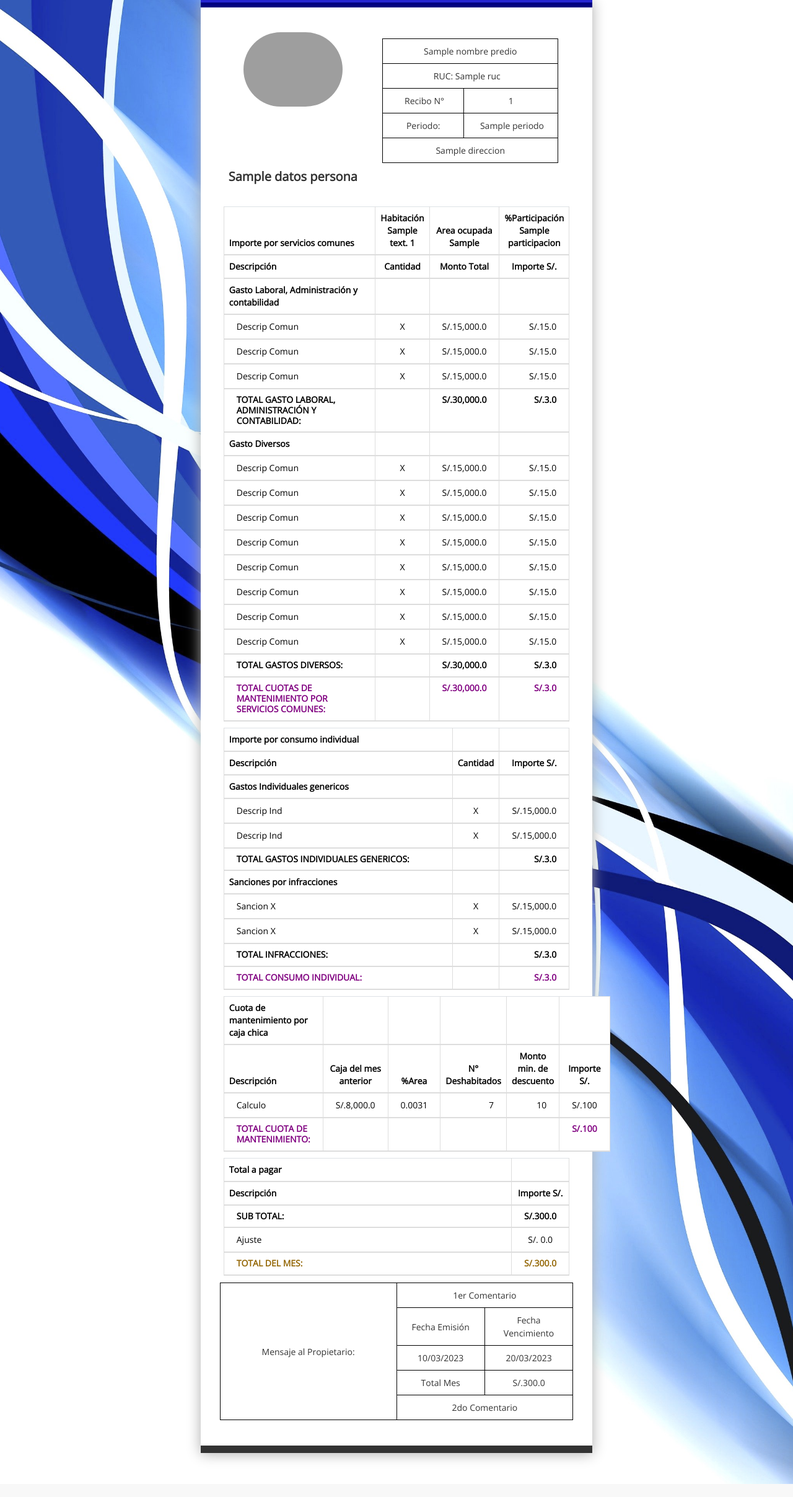
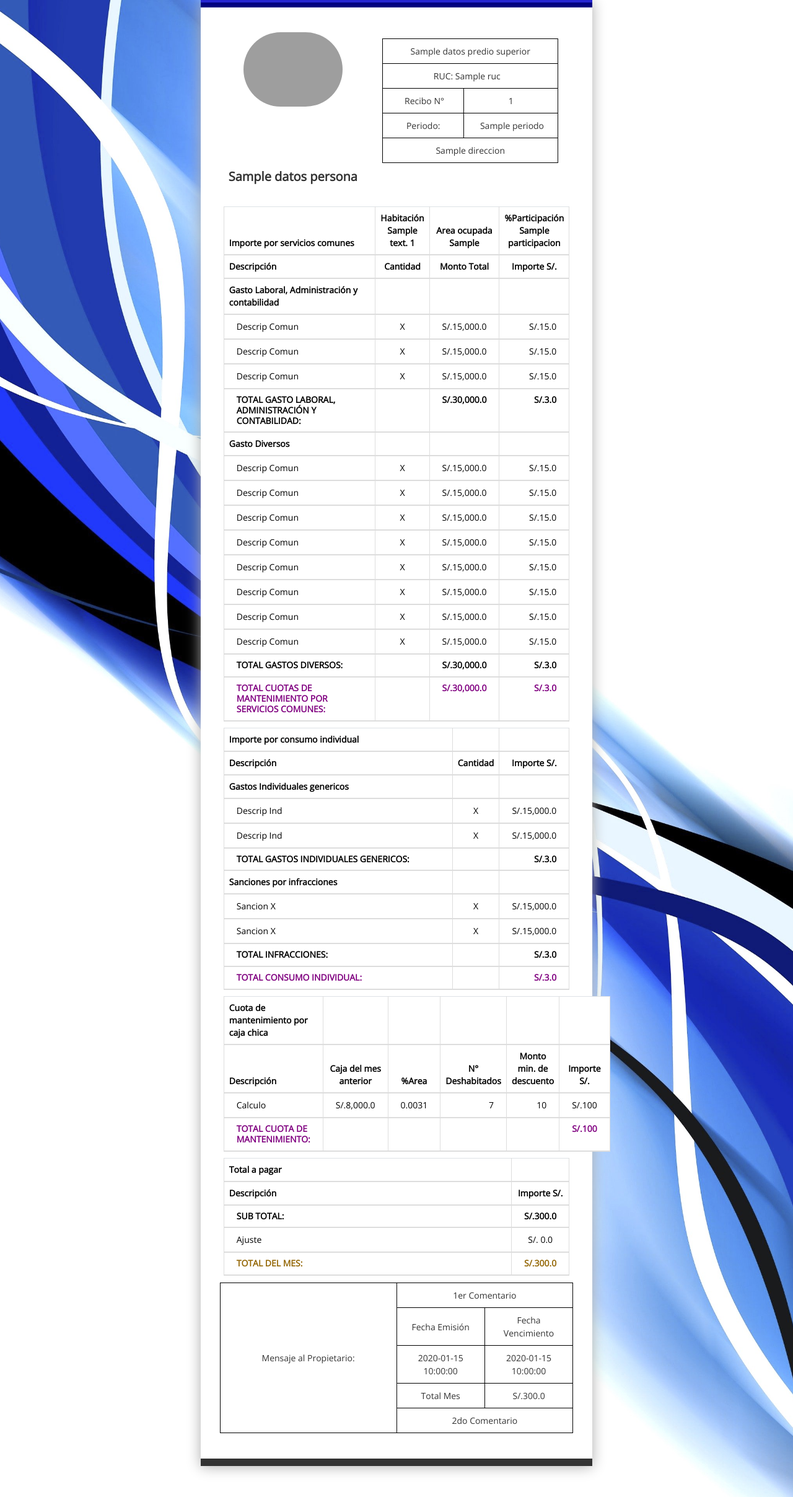
Before and after one commit to DiegoQuiF/CONDOSA-CUS07, a Flask app: template templates/reciboTotal.html in a window 1280 px wide. Shown: the whole page at 62% size. Before the commit the page ends 2394 px from the top, so only its background shows below. Run offline with Flask 3, Linux system fonts and the light colour scheme; the template is opened without the code that fills it: most values are stand-ins (such as "Sample title", 1, 10 or a date in 2020); some libraries are stand-ins or nearby versions; grey boxes are pictures that could not be loaded.

Commit message:
Summary
Mejoras en la extracción de datos, aun falta terminar los datos superiores del recibo.

```diff
--- a/app.py
+++ b/app.py
@@ -119,29 +119,28 @@ def descargarRecibo(id):
 @app.route('/<int:id>/cuadroCostos/descargarRecibo/<int:id2>')
 def reciboTotal(id, id2):
 
-    datosPredio = []
+    datosPredioSuperior = []
     datosPersona = []
-    #DATOS DEL PREDIO Y EL RECIBO
-    consultaRecibo_Predio = "select PR.id_predio, CONCAT(TP.nomre_predio, ' \"', PR.descripcion, '\"') as nombre_predio, PR.ruc, MR.n_recibo, MR.periodo, PR.direccion from tipo_predio TP, predio PR, mant_recibo MR where TP.id_tipo_predio = PR.id_tipo_predio and PR.id_predio = "+str(id)+";"
+    datosPredioInferior = []
+    #DATOS DEL PREDIO Y EL RECIBO de la parte Superior
+    consultaRecibo_PredSup = "select PR.id_predio, CONCAT(TP.nomre_predio, ' \"', PR.descripcion, '\"') as nombre_predio, PR.ruc, MR.n_recibo, MR.periodo, PR.direccion from tipo_predio TP, predio PR, mant_recibo MR where TP.id_tipo_predio = PR.id_tipo_predio and PR.id_predio = "+str(id)+";"
     #DATOS DE LA PERSONA
     consultaRecibo_Persona = "select PD.id_predio, CA.numero, CONCAT(PE.nombres, ' ', PE.apellido_paterno, ' ', PE.apellido_materno) as nombreCompleto, CA.area, CA.participacion, PMDU.descripcion  from persona PE, propietario PR, casa CA,predio PD, predio_mdu PMDU where PR.id_persona = PE.id_persona and PR.id_casa = CA.id_casa and PD.id_predio = CA.id_predio and PMDU.id_predio_mdu = CA.id_predio and CA.numero = "+str(id2)+" ;"
+    #DATOS DEL PREDIO Y EL RECIBO de la parte inferior
+    consultaRecibo_PerdInf = "select MR.fecha_emision, MR.fecha_vencimiento, CS.numero  from mant_recibo MR, casa CS where CS.id_casa = MR.id_casa;;"
 
     conn = connection()
     cursor = conn.cursor()
     try:
-        cursor.execute(consultaRecibo_Predio)
+        cursor.execute(consultaRecibo_PredSup)
         for row in cursor.fetchall():
-            datosPredio.append({"id_predio":row[0], "nombre_predio":row[1], "ruc":row[2], "num_recibo":row[3], "periodo":row[4], "direccion":row[5]})
+            datosPredioSuperior.append({"id_predio":row[0], "nombre_predio":row[1], "ruc":row[2], "num_recibo":row[3], "periodo":row[4], "direccion":row[5]})
         cursor.execute(consultaRecibo_Persona)
         for row in cursor.fetchall():
             datosPersona.append({"id_predio":row[0], "num_casa":row[1], "nombres_apellidos":row[2], "area_casa":row[3], "participacion":row[4], "desc_mdu":row[5]})
-        #DATOS PARA EL RECIBO
-        nombre_predio = datosPredio[0]["nombre_predio"]
-        ruc = datosPredio[0]["ruc"]
-        num_recibo = datosPredio[0]["num_recibo"]
-        periodo = datosPredio[0]["periodo"]
-        direccion = datosPredio[0]["direccion"]
-
+        cursor.execute(consultaRecibo_PerdInf)
+        for row in cursor.fetchall():
+            datosPredioInferior.append({"fecha_emision":row[0], "fecha_vencimiento":row[1]})
 
 
     except psycopg2.Error as error:
@@ -151,7 +150,9 @@ def reciboTotal(id, id2):
         cursor.close()
         conn.close()
 
-    return render_template("reciboTotal.html", datosPersona=datosPersona,nombre_predio = nombre_predio, ruc = ruc, num_recibo=num_recibo, periodo=periodo, direccion=direccion)
+    return render_template("reciboTotal.html", datosPredioSuperior=datosPredioSuperior,
+                           datosPersona=datosPersona,
+                           datosPredioInferior = datosPredioInferior)
 
 @app.route('/recibo_estado')
 def mostrar_recibo_estado():
--- a/templates/reciboTotal.html
+++ b/templates/reciboTotal.html
@@ -45,28 +45,28 @@
                                             <!-- NOMBRE DEL PREDIO-->
                                             <tr style="height: 4.5px;">
                                                 <td style="width: 97%; height: 4.5px; border: 1px solid #000000;"
-                                                    colspan="2">{{ nombre_predio }}</td>
+                                                    colspan="2">{{ datosPredioSuperior[0]["nombre_predio"] }}</td>
                                             </tr>
                                             <tr style="height: 3px;">
                                                 <td style="width: 97%; height: 3px; border: 1px solid #000000;" colspan="2">
-                                                    RUC: {{ruc}}&nbsp;&nbsp;&nbsp;</td>
+                                                    RUC: {{datosPredioSuperior[0]["ruc"]}}&nbsp;&nbsp;&nbsp;</td>
                                             </tr>
                                             <tr style="height: 9px;">
                                                 <td style="width: 44.8572%; height: 9px; border: 1px solid #000000;">
                                                     &nbsp;Recibo N&deg;</td>
                                                 <td style="width: 52.1428%; height: 9px; border: 1px solid #000000;">
-                                                    {{num_recibo}}</td>
+                                                    {{datosPredioSuperior[0]["num_recibo"]}}</td>
                                             </tr>
                                             <tr style="height: 12px;">
                                                 <td style="width: 44.8572%; height: 12px; border: 1px solid #000000;">
                                                     &nbsp;Periodo:&nbsp;</td>
                                                 <td style="width: 52.1428%; height: 12px; border: 1px solid #000000;">
-                                                    &nbsp;{{periodo}}</td>
+                                                    &nbsp;{{datosPredioSuperior[0]["periodo"]}}</td>
                                             </tr>
                                             <tr style="height: 10px;">
                                                 <td style="width: 97%; height: 10px; border: 1px solid #000000;"
                                                     colspan="2">
-                                                    {{direccion}}
+                                                    {{datosPredioSuperior[0]["direccion"]}}
                                                 </td>
                                             </tr>
                                         </tbody>
@@ -526,8 +526,8 @@
                                         <td style="width: 97%; height: 3px; border: 1px solid #000000;">Fecha Vencimiento</td>
                                     </tr>
                                     <tr style="height: 6.5px;">
-                                        <td style="width: 44.8572%; height: 6.5px; border: 1px solid #000000;">10/03/2023</td>
-                                        <td style="width: 44.8572%; height: 6.5px; border: 1px solid #000000;">20/03/2023</td>
+                                        <td style="width: 44.8572%; height: 6.5px; border: 1px solid #000000;">{{datosPredioInferior[0]['fecha_emision']}}</td>
+                                        <td style="width: 44.8572%; height: 6.5px; border: 1px solid #000000;">{{datosPredioInferior[0]['fecha_vencimiento']}}</td>
                                     </tr>
                                     <tr style="height: 12px;">
                                         <td style="width: 44.8572%; height: 12px; border: 1px solid #000000;">Total Mes</td>
```
